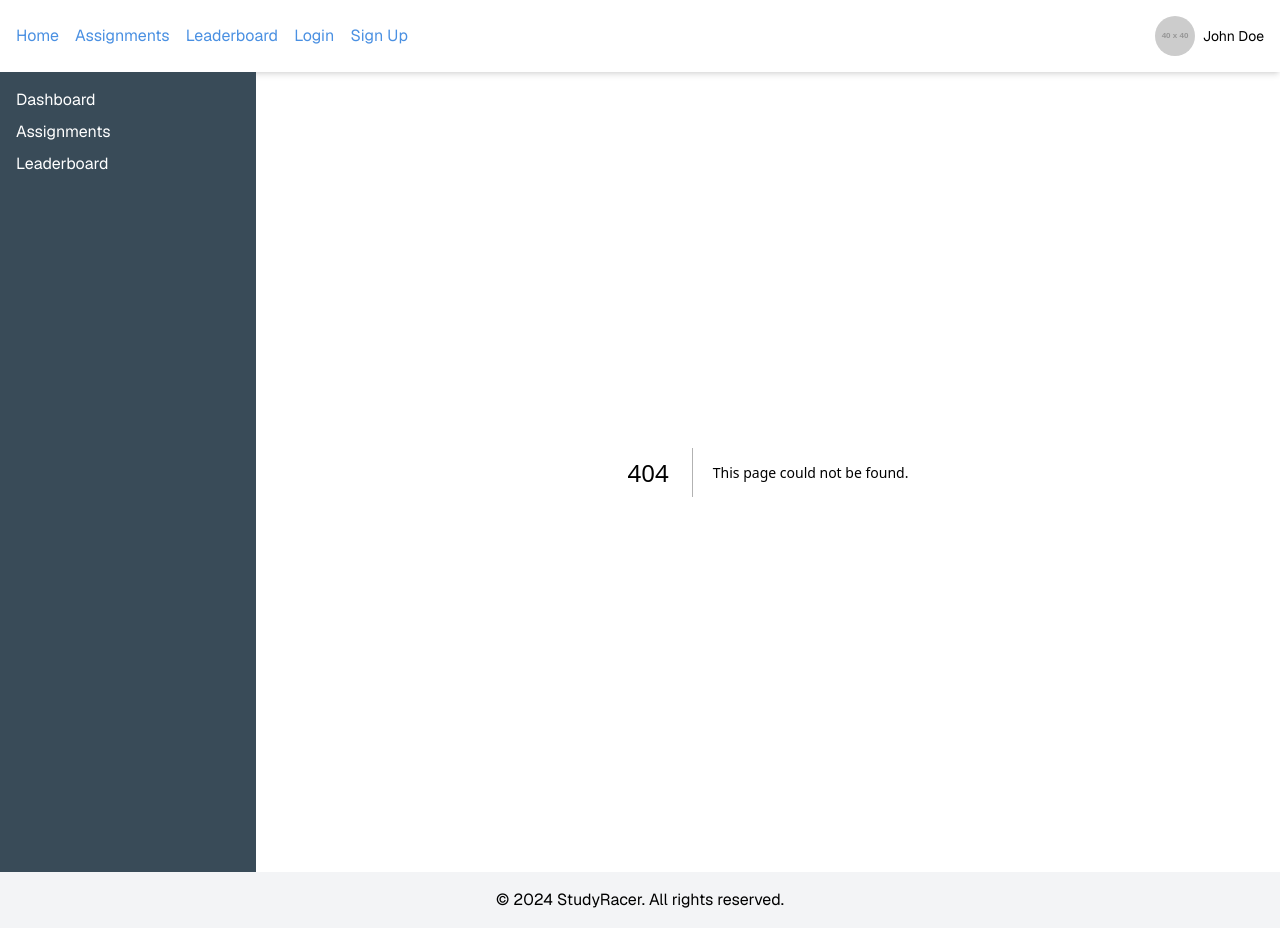
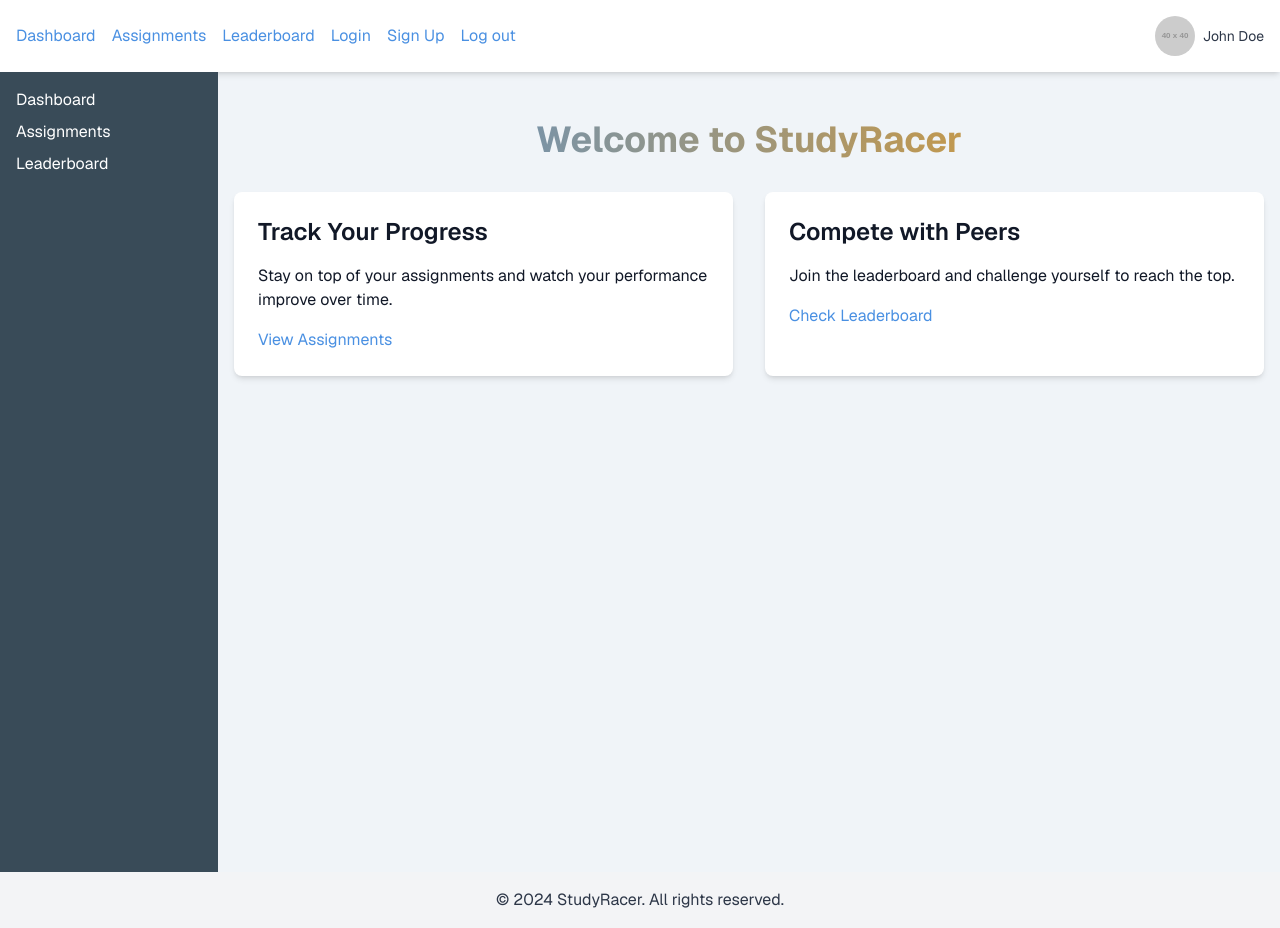
Before and after one commit to bqShina/StudyRacer, a Next.js app: page /dashboard in a window 1280 px wide. Before the commit this address had no page. Built offline with nearby package versions, Linux system fonts and the light colour scheme.

Commit message:
Refactor: Changed from Home to Dashboard and added routes for such

```diff
--- /dev/null
+++ b/src/app/dashboard/page.tsx
@@ -0,0 +1,8 @@
+import React from 'react';
+import Dashboard from '../../components/Dashboard';
+
+const DashboardPage: React.FC = () => {
+    return <Dashboard />;
+};
+
+export default DashboardPage;
--- a/src/app/page.tsx
+++ b/src/app/page.tsx
@@ -1,24 +1,8 @@
 import React from 'react';
-import Link from 'next/link';
+import Dashboard from '../components/Dashboard';
 
 const Home: React.FC = () => {
-    return (
-        <div className="container mx-auto px-4 py-12">
-            <h1 className="text-4xl font-bold mb-8 gradient-text text-center">Welcome to StudyRacer</h1>
-            <div className="grid grid-cols-1 md:grid-cols-2 gap-8">
-                <div className="card hover:shadow-lg transition-shadow">
-                    <h2 className="text-2xl font-semibold mb-4">Track Your Progress</h2>
-                    <p className="mb-4">Stay on top of your assignments and watch your performance improve over time.</p>
-                    <Link href="/assignments" className="text-primary hover:underline">View Assignments</Link>
-                </div>
-                <div className="card hover:shadow-lg transition-shadow">
-                    <h2 className="text-2xl font-semibold mb-4">Compete with Peers</h2>
-                    <p className="mb-4">Join the leaderboard and challenge yourself to reach the top.</p>
-                    <Link href="/leaderboard" className="text-primary hover:underline">Check Leaderboard</Link>
-                </div>
-            </div>
-        </div>
-    );
+    return <Dashboard />;
 };
 
 export default Home;
--- /dev/null
+++ b/src/components/Dashboard.tsx
@@ -0,0 +1,24 @@
+import React from 'react';
+import Link from 'next/link';
+
+const Dashboard: React.FC = () => {
+    return (
+        <div className="container mx-auto px-4 py-12">
+            <h1 className="text-4xl font-bold mb-8 gradient-text text-center">Welcome to StudyRacer</h1>
+            <div className="grid grid-cols-1 md:grid-cols-2 gap-8">
+                <div className="card hover:shadow-lg transition-shadow">
+                    <h2 className="text-2xl font-semibold mb-4">Track Your Progress</h2>
+                    <p className="mb-4">Stay on top of your assignments and watch your performance improve over time.</p>
+                    <Link href="/assignments" className="text-primary hover:underline">View Assignments</Link>
+                </div>
+                <div className="card hover:shadow-lg transition-shadow">
+                    <h2 className="text-2xl font-semibold mb-4">Compete with Peers</h2>
+                    <p className="mb-4">Join the leaderboard and challenge yourself to reach the top.</p>
+                    <Link href="/leaderboard" className="text-primary hover:underline">Check Leaderboard</Link>
+                </div>
+            </div>
+        </div>
+    );
+};
+
+export default Dashboard;
--- a/src/components/Header.tsx
+++ b/src/components/Header.tsx
@@ -8,7 +8,7 @@ const Header: React.FC = () => {
             <nav className="container mx-auto px-4 py-4 flex justify-between items-center">
                 <ul className="flex space-x-4">
                     <li>
-                        <Link href="/" className="text-primary hover:text-secondary transition-colors">Home</Link>
+                        <Link href="/" className="text-primary hover:text-secondary transition-colors">Dashboard</Link>
                     </li>
                     <li>
                         <Link href="/assignments" className="text-primary hover:text-secondary transition-colors">Assignments</Link>
@@ -22,6 +22,9 @@ const Header: React.FC = () => {
                     <li>
                         <Link href="/signup" className="text-primary hover:text-secondary transition-colors">Sign Up</Link>
                     </li>
+                    <li>
+                        <Link href="/signup" className="text-primary hover:text-secondary transition-colors">Log out</Link>
+                    </li>
                 </ul>
                 <UserProfile />
             </nav>
```
